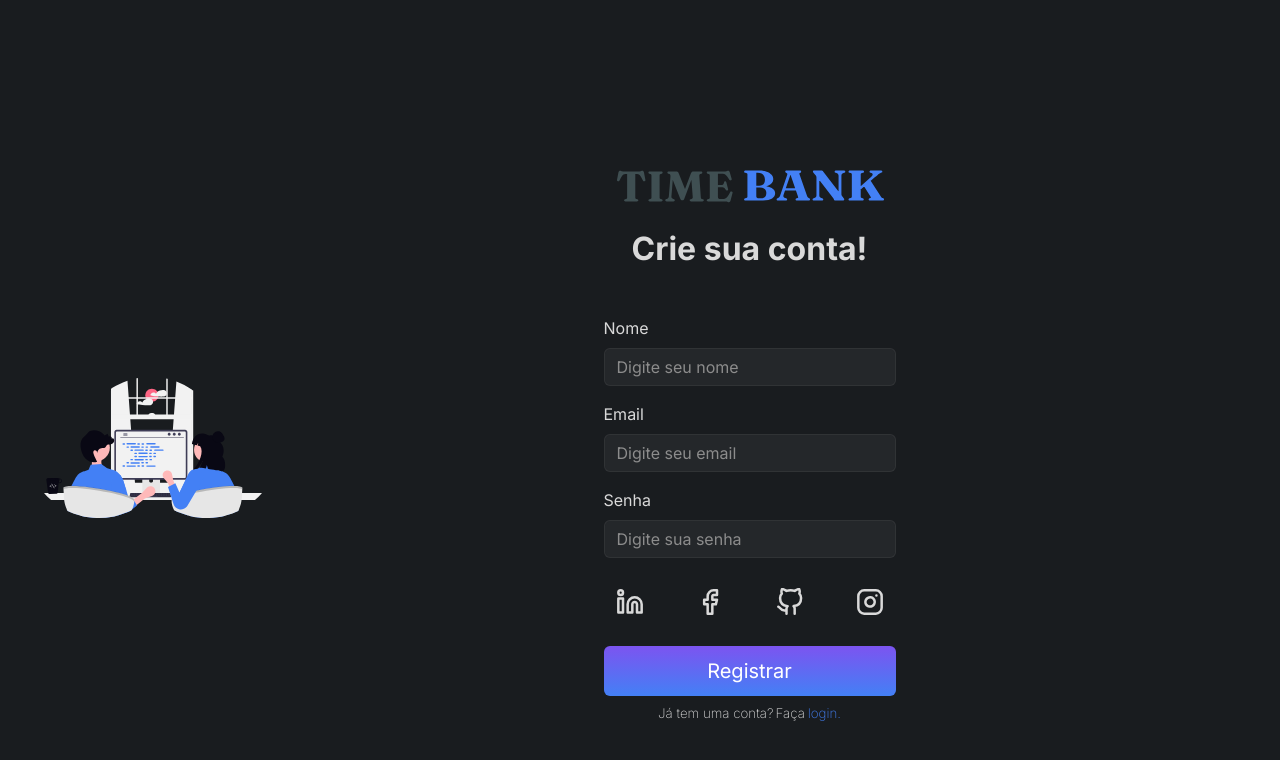
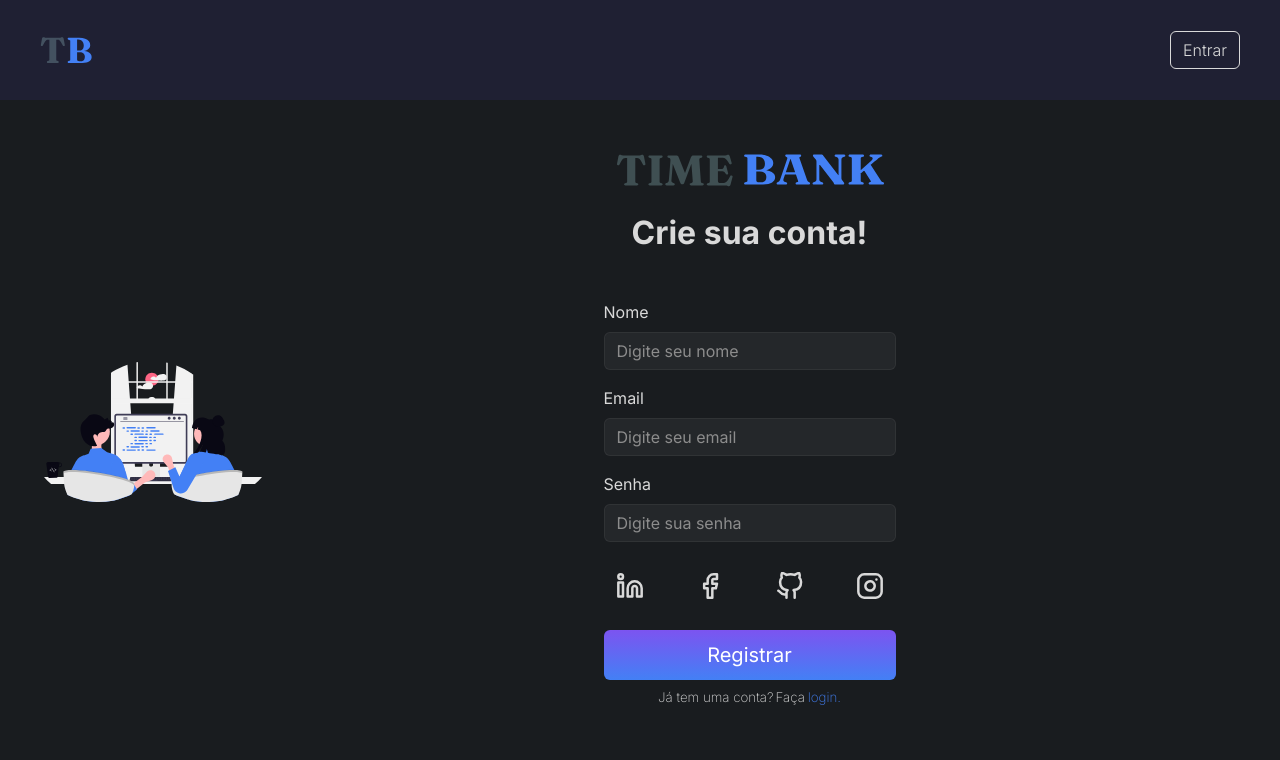
Before and after one commit to gabrielOliv1/frontend_timebank, a React (Vite) app: page /signup in a window 1280 px wide. Shown: the top 760 px of the page. Built offline with nearby package versions, Linux system fonts and the light colour scheme.

Commit message:
feat: navbar added

```diff
--- a/src/components/Navbar.tsx
+++ b/src/components/Navbar.tsx
@@ -1,24 +1,24 @@
-import { Navbar as BootstrapNavbar, Container, Nav } from 'react-bootstrap';
-import { Link } from 'react-router-dom';
+import { Navbar } from "react-bootstrap";
+import logo from '../assets/Logo.svg';
+import '../styles/Navbar.css';
 
-export default function Navbar() {
+export default function NavbarComponent() {
     return (
-        <BootstrapNavbar bg="light" variant="light" expand="lg" style={{ height: '100px' }}>
-            <Container>
-                <BootstrapNavbar.Brand as={Link} to="/">TimeBank</BootstrapNavbar.Brand>
-                <BootstrapNavbar.Toggle aria-controls="basic-navbar-nav" />
-                <BootstrapNavbar.Collapse id="basic-navbar-nav">
-                    <Nav className="me-auto">
-                        <Nav.Link as={Link} to="/">Home</Nav.Link>
-                        <Nav.Link as={Link} to="/projects">Projects</Nav.Link>
-                        <Nav.Link as={Link} to="/profile">Profile</Nav.Link>
-                    </Nav>
-                    <Nav>
-                        <Nav.Link as={Link} to="/login">Login</Nav.Link>
-                        <Nav.Link as={Link} to="/signup">Sign Up</Nav.Link>
-                    </Nav>
-                </BootstrapNavbar.Collapse>
-            </Container>
-        </BootstrapNavbar>
-    );
+        <Navbar fixed="top"
+        style={{ backgroundColor: "var(--space-cadet)",
+            padding: "1rem",
+            minHeight: "100px",
+            display: "flex",
+            flexDirection: "row",
+            justifyContent: "space-between",
+            }}
+            variant="light"
+            expand="lg">
+                <Navbar.Brand className="ms-4" href="/">
+                    <img src={logo} alt="Timebank" />
+                </Navbar.Brand>
+                <a className="btn btn-outline-secondary me-4" href="/login" role="button">Entrar</a>
+        </Navbar>
+
+    )
 }
--- a/src/pages/Signup.tsx
+++ b/src/pages/Signup.tsx
@@ -1,18 +1,20 @@
 import SignupForm from "../components/SignupForm";
-import { Container, Navbar } from "react-bootstrap";
+import { Container } from "react-bootstrap";
 import pairProgramming from '../assets/Pair-programming.svg';
+import NavbarComponent from "../components/Navbar";
 
 export default function SignupPage() {
     return (
-        <Container fluid style={{ display: "flex", flexDirection: "column", gap: "76px" }}>
-            <Navbar />
+        <Container fluid style={{ display: "flex", flexDirection: "column" }}>
+            <NavbarComponent />
             <div style={{
                 display: "flex",
                 flexDirection: "row",
                 justifyContent: "space-between",
                 alignItems: "center",
                 width: "100%",
-                padding: "2rem"
+                padding: "2rem",
+                marginTop: "76px"
             }}>
                 <img
                     style={{
--- /dev/null
+++ b/src/styles/Navbar.css
@@ -0,0 +1,11 @@
+.btn-outline-secondary {
+    color: var(--grey);
+    border-color: var(--grey);
+    font-weight: 300;
+}
+
+.btn-outline-secondary:hover {
+    background-color: rgba(255, 255, 255, 0.05);
+    color: var(--grey);
+    border-color: var(--medium-slate-blue)
+}
```
Also changed, not shown: src/assets/Logo.svg (added).
